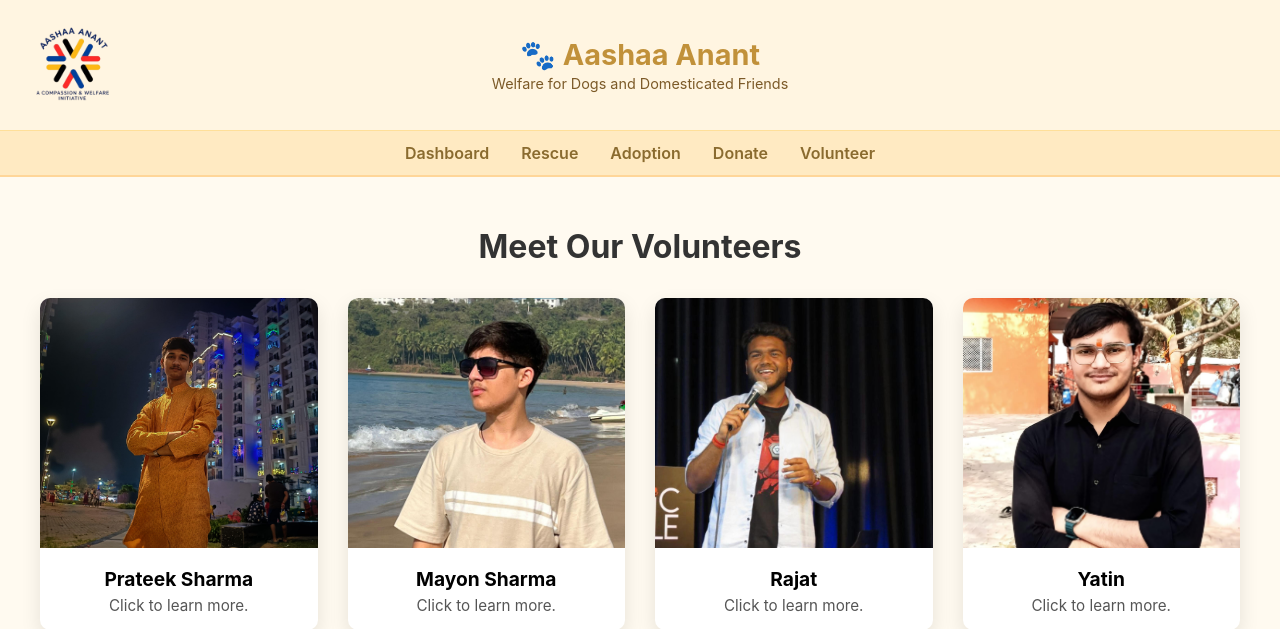
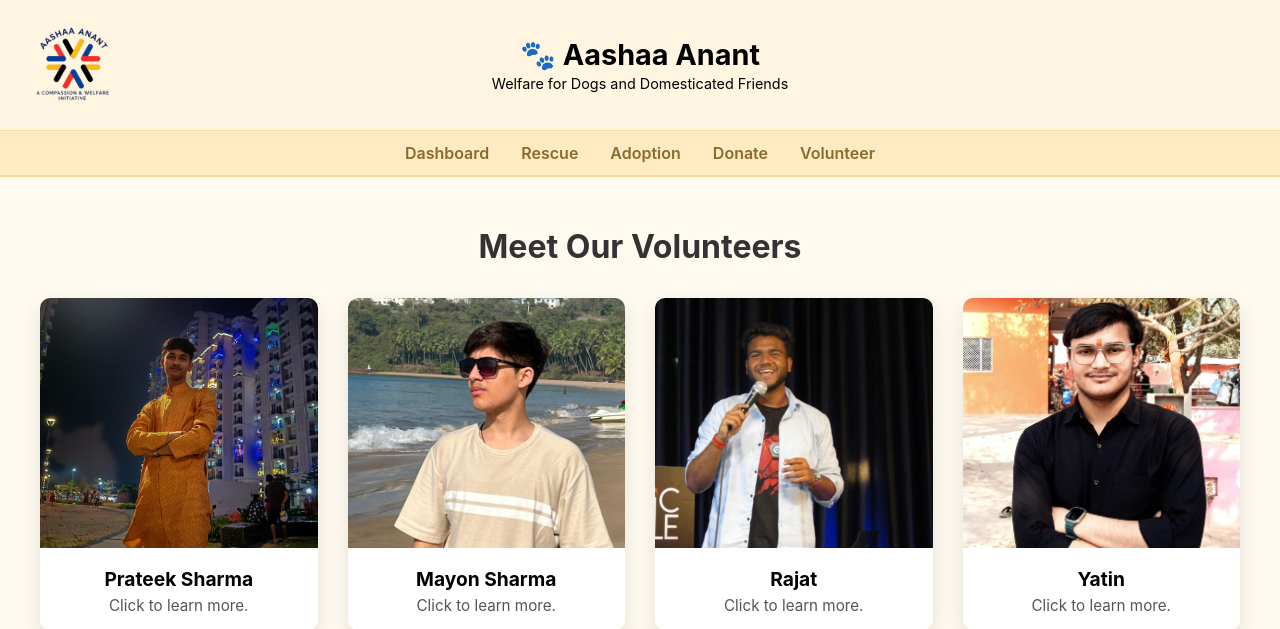
Before and after one commit to ReevuChatterjee/AshaaAnant, a Django app: page /volunteer/ in a window 1280 px wide. Shown: the top 629 px of the page. Run offline with Django 5.2, Linux system fonts and the light colour scheme; parts of the project's set-up code (start-up, migrations or seed data) failed here and were passed over.

Commit message:
changes 23

```diff
--- a/static/css/volunteer.css
+++ b/static/css/volunteer.css
@@ -82,13 +82,11 @@ body {
 .hero-title h1 {
   font-size: 1.8rem;
   margin: 0;
-  color: #c1913a;
 }
 
 .hero-title p {
   font-size: 0.9rem;
   margin-top: 0.2rem;
-  color: #7c5a28;
 }
 
 /* Volunteers */
```
